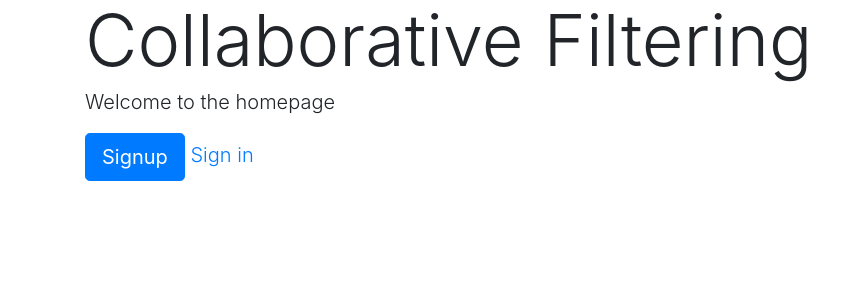
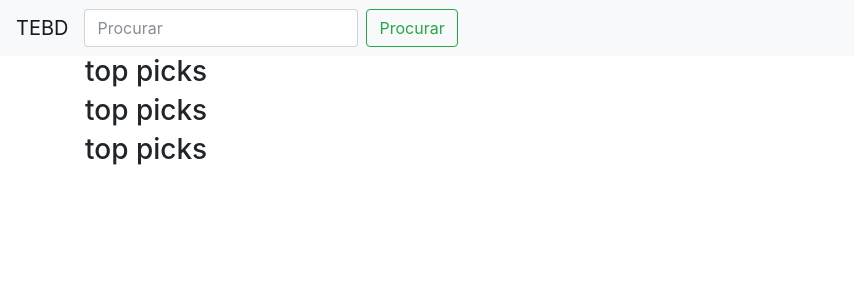
Before and after one commit to victorpedrocs/tebd-2017.2, a Flask app: template templates/home.html in a window 1280 px wide. Shown: the top 300 px of the page, without its empty margins (0-854 px from the left). Run offline with Flask 2, Linux system fonts and the light colour scheme; the template is opened without the code that fills it, so the values that code supplies are empty; some libraries are stand-ins or nearby versions.

```diff
--- a/templates/home.html
+++ b/templates/home.html
@@ -1,16 +1,29 @@
 {% extends "layout.html" %}
+{% block navbar %}
+<a href="" class="navbar-brand">TEBD</a>
+<div class="collapse navbar-collapse">
+  <form action="" class="form-inline my-2 my-lg-0">
+    <input type="text" class="form-control mr-sm-2" placeholder="Procurar">
+    <button class="btn btn-outline-success my-2 my-sm-0" type="submit" >Procurar</button>
+  </form>
+</div>
+{% endblock %}
 {% block content %}
-	<div class="jumbotron-fluid">
+
 <div class="container">
   <div class="row">
     <div class="col">
-					<h1 class="display-3">Collaborative Filtering</h1>
-					<p class="lead">Welcome to the homepage</p>
-					<p class="lead">
-						<a href="#" class="btn btn-primary btn-lg" role="button">Signup</a>
-						<a href="/signin">Sign in</a>
-					</p>
+      <h3>top picks</h3>
     </div>
+  </div>
+  <div class="row">
+    <div class="col">
+      <h3>top picks</h3>
+    </div>
+  </div>
+  <div class="row">
+    <div class="col">
+      <h3>top picks</h3>
     </div>
   </div>
 </div>
--- a/templates/layout.html
+++ b/templates/layout.html
@@ -7,6 +7,9 @@
 	<link rel="stylesheet" href="https://maxcdn.bootstrapcdn.com/bootstrap/4.0.0-beta/css/bootstrap.min.css" integrity="sha384-/Y6pD6FV/Vv2HJnA6t+vslU6fwYXjCFtcEpHbNJ0lyAFsXTsjBbfaDjzALeQsN6M" crossorigin="anonymous">
 </head>
 <body>
+	<div class="navbar navbar-expand-lg navbar-light bg-light">
+		{% block navbar %}{% endblock %}
+	</div>
 	<div id="content">{% block content %}{% endblock %}</div>
 
 	<script src="https://code.jquery.com/jquery-3.2.1.slim.min.js" integrity="sha384-KJ3o2DKtIkvYIK3UENzmM7KCkRr/rE9/Qpg6aAZGJwFDMVNA/GpGFF93hXpG5KkN" crossorigin="anonymous"></script>
```
Also changed, not shown: app.py (+22 -4 lines), templates/signin.html (+17 -6 lines). Lines whose indentation alone changed are shown as unchanged.
